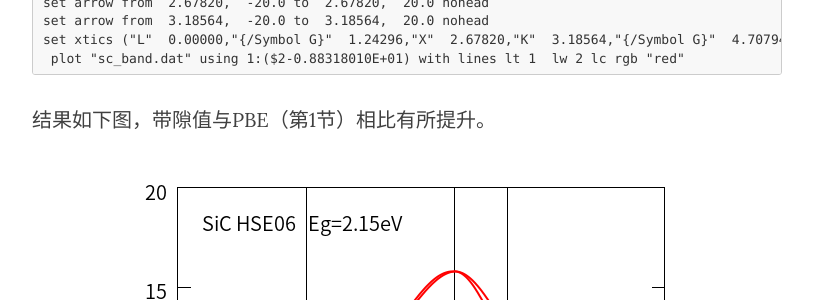
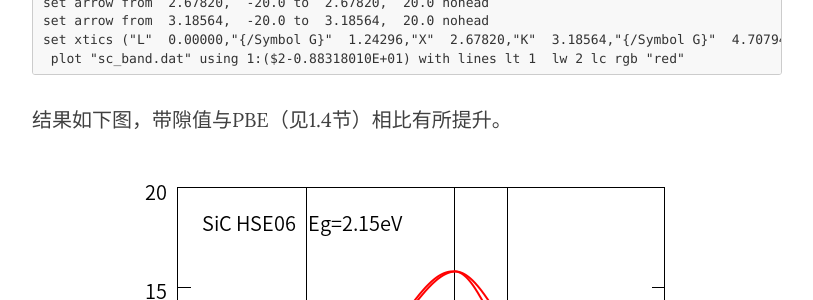
Before and after one commit to yyyu200/DFTbook, a Jekyll site: the page built from _posts/2019-04-01-HandsOn.md, in a window 1280 px wide and 900 px high, scrolled down 30744 px. Shown: the part 153-453 px from the top of the window, without its empty margins (233-1046 px from the left). Built offline with Jekyll 4.4.1, drawn with Linux system fonts in a browser that asks for light colours; nearby versions of some CDN libraries; formulas are drawn with MathJax 3; comment, search, counter and statistics services are not loaded.

Commit message:
modify at20190622-17:32:15-aliyun

````diff
--- a/_posts/2019-04-01-HandsOn.md
+++ b/_posts/2019-04-01-HandsOn.md
@@ -980,6 +980,7 @@ CELL_PARAMETERS (alat=  1.88972613)
 ### 5.2 提取Wannier函数并计算能带
 
 输入文件sc.win如下，其中```mp_grid      = 4 4 4```要与HSE06的scf计算中k点一致，```kpoints```采用pw输出的k点，运行```wannier90.x -pp sc```：
+
 ```
 num_bands         =   8
 num_wann          =   8
@@ -1088,6 +1089,7 @@ End Kpoints
 ```
 
 以下文件保存为pw2wan.inp，运行```pw2wannier90.x < pw2wan.inp > pw2wan.out```：
+
 ```
 &inputpp
    outdir = './tmp'
@@ -1101,6 +1103,7 @@ End Kpoints
 ```
 
 将sc.win中的```!bands_plot = .true.```注释叹号删去，再运行一次wannier90.x，得到wannier基函数的能带值sc_band.dat，用这个文件画图，gnuplot输入文件如下：
+
 ```
 reset
 set terminal pngcairo size 580,880 enhanced font 'Times-Roman,15'
@@ -1120,7 +1123,8 @@ set arrow from  3.18564,  -20.0 to  3.18564,  20.0 nohead
 set xtics ("L"  0.00000,"{/Symbol G}"  1.24296,"X"  2.67820,"K"  3.18564,"{/Symbol G}"  4.70794)
  plot "sc_band.dat" using 1:($2-0.88318010E+01) with lines lt 1  lw 2 lc rgb "red"
 ```
-结果如下图，带隙值与PBE（第1节）相比有所提升。
+
+结果如下图，带隙值与PBE（见1.4节）相比有所提升。
 
 <p align="left">
     <img src="../../../../../img/sc_hseband.png" width="580"/>
````
